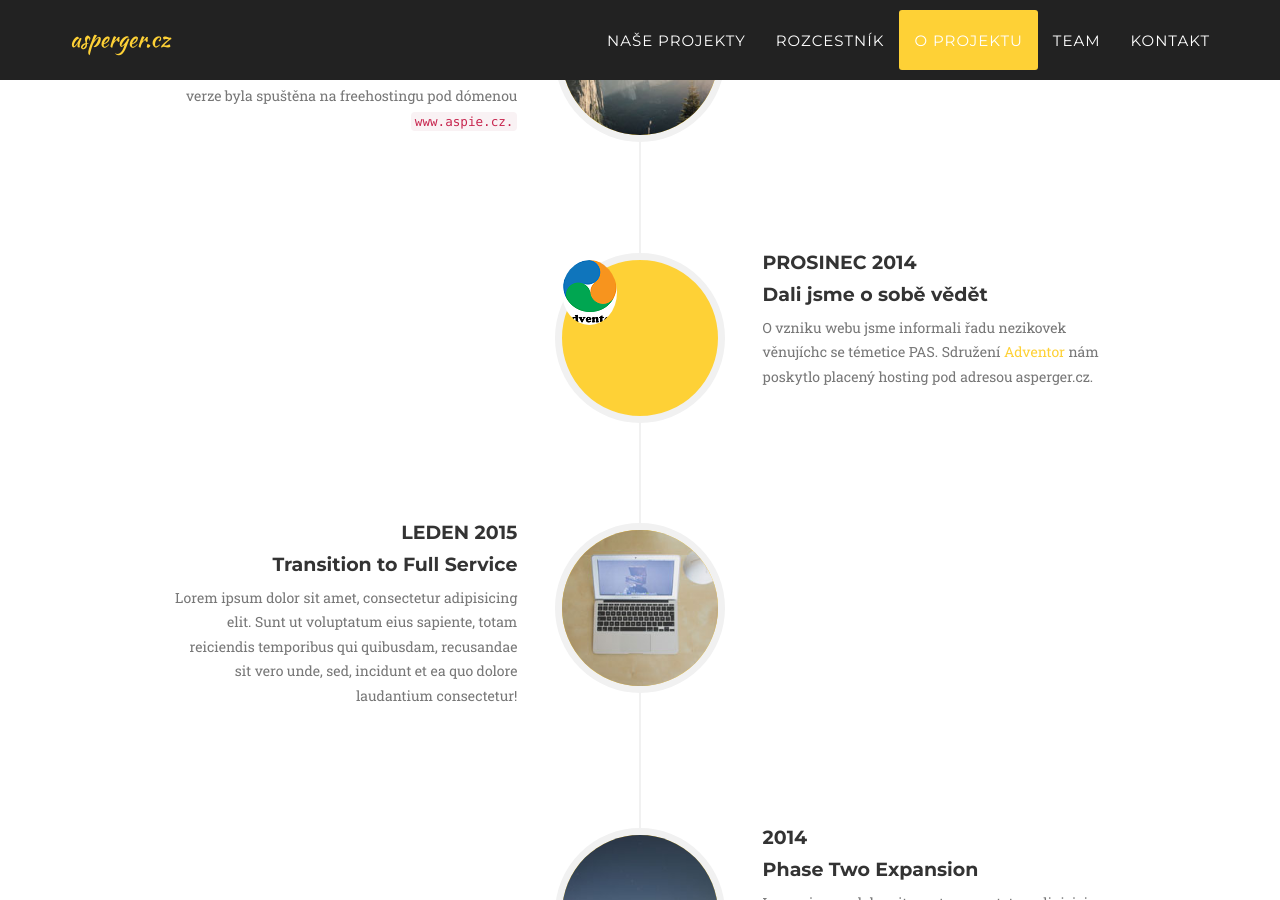
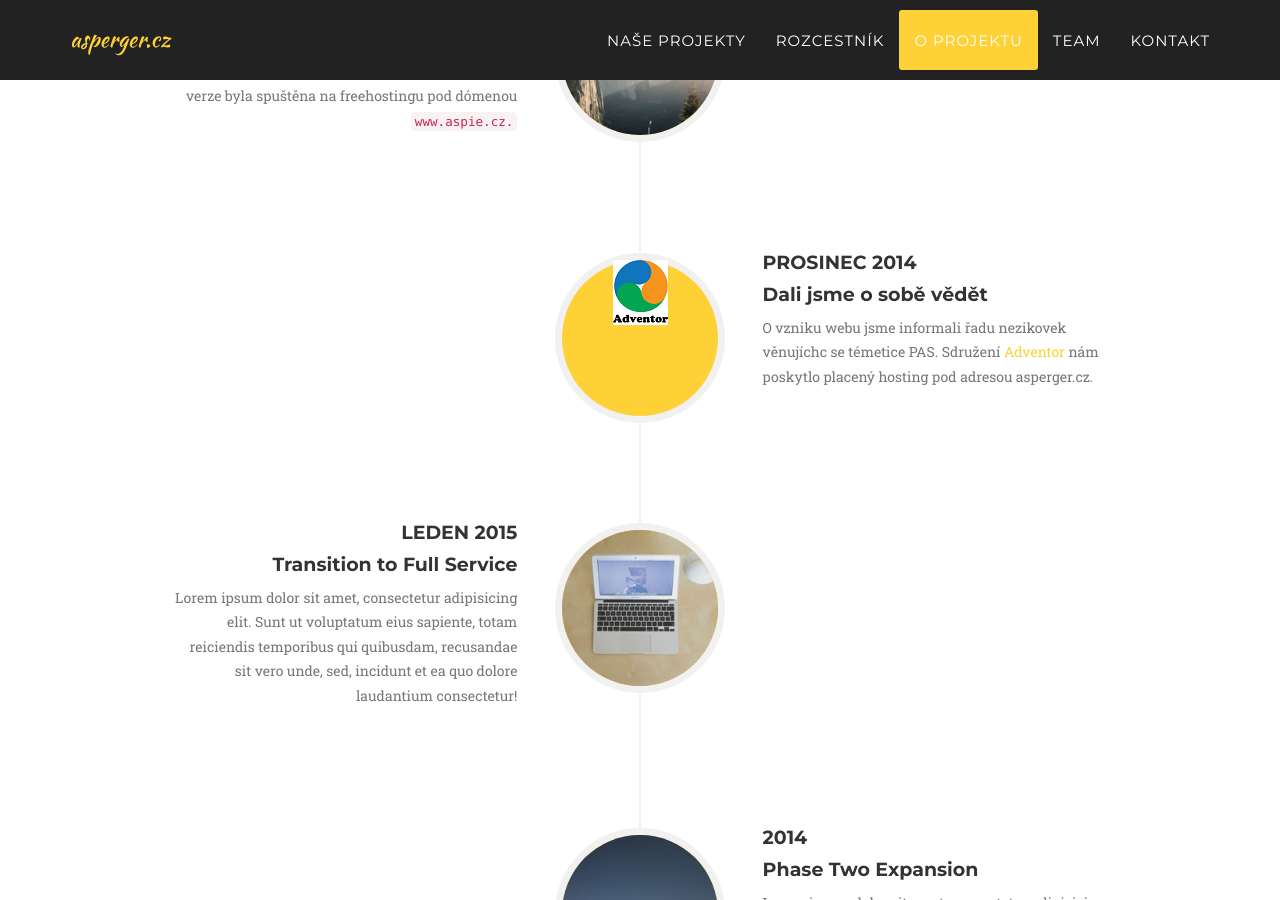
Before and after one commit to urbanecm/jekyll, a Jekyll site: the page built from index.html, in a window 1280 px wide and 900 px high, scrolled down 3069 px. Built offline with Jekyll 4.4.1, drawn with Linux system fonts in a browser that asks for light colours; some web fonts are replaced.

Commit message:
Opravování adventor loga

```diff
--- a/_config.yml
+++ b/_config.yml
@@ -17,6 +17,7 @@ people:
 - name: Martin Urbanec
   pic: 1
   position: Administrátor
+  email: martin@asperger.cz
   social:
     - title: twitter
       url: https://twitter.com/martin_urbanec
--- a/_includes/about.html
+++ b/_includes/about.html
@@ -33,7 +33,7 @@
                         </li>
                         <li class="timeline-inverted">
                             <div class="timeline-image">
-                                <img class="img-circle img-responsive" src="img/adventor_logo.png" alt="">
+                                <img src="img/adventor_logo.png" alt="">
                             </div>
                             <div class="timeline-panel">
                                 <div class="timeline-heading">
```
